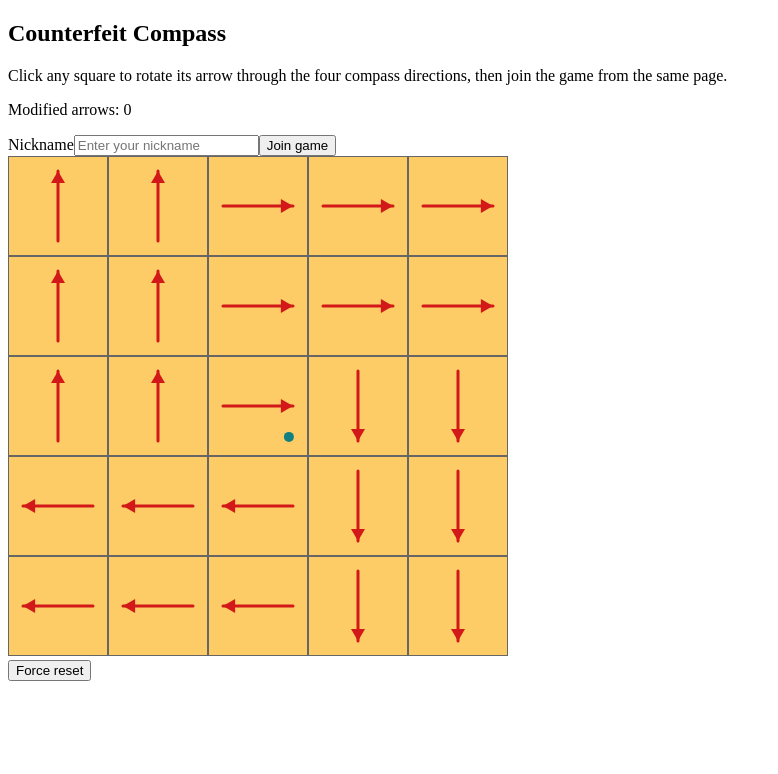
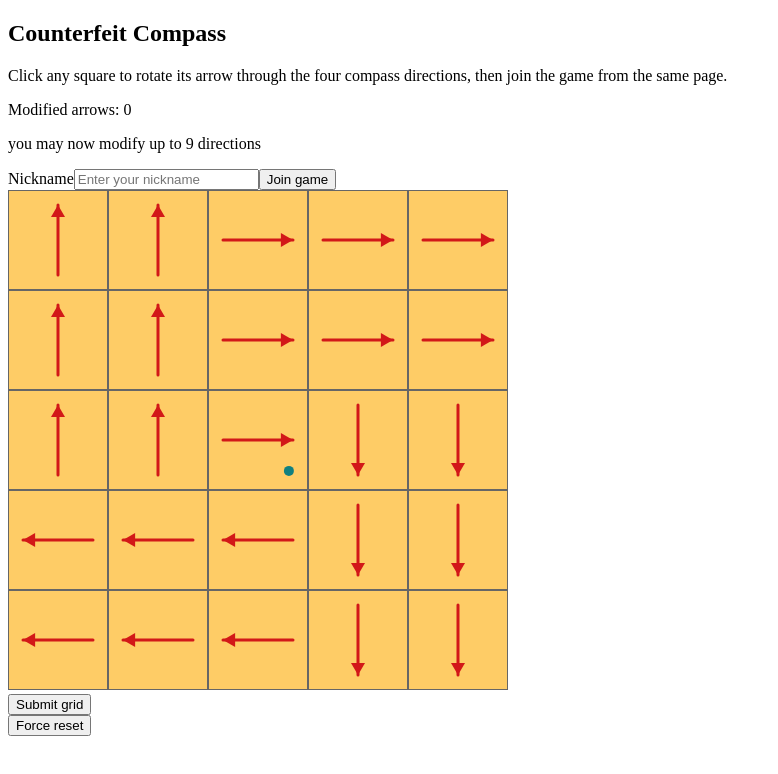
Before and after one commit to ajuggler/midnight-games, a React (Vite) app in the folder frontend/: page / in a window 1280 px wide. Shown: the top 774 px of the page, without its empty margins (0-778 px from the left). Built offline with nearby package versions, Linux system fonts and the light colour scheme; the HTML template or start-up script is replaced by a standard one.

Commit message:
Added 'Submit grid'

```diff
--- a/frontend/src/App.tsx
+++ b/frontend/src/App.tsx
@@ -4,6 +4,8 @@ import {
   countModifiedArrows,
   createInitialDirections,
   cycleDirectionAt,
+  gridFromDirections,
+  MAX_MODIFIED_ARROWS,
   type DirectionsState,
 } from "./compass"
 
@@ -26,12 +28,14 @@ export default function App() {
   )
   const [nickname, setNickname] = useState("")
   const [joinStatus, setJoinStatus] = useState<RequestStatus>("idle")
+  const [submitGridStatus, setSubmitGridStatus] = useState<RequestStatus>("idle")
   const [resetStatus, setResetStatus] = useState<RequestStatus>("idle")
   const [message, setMessage] = useState("")
   const [errorMessage, setErrorMessage] = useState("")
 
   async function handleJoin() {
     setJoinStatus("loading")
+    setSubmitGridStatus("idle")
     setResetStatus("idle")
     setMessage("")
     setErrorMessage("")
@@ -62,9 +66,44 @@ export default function App() {
     }
   }
 
+  async function handleSubmitGrid() {
+    setSubmitGridStatus("loading")
+    setJoinStatus("idle")
+    setResetStatus("idle")
+    setMessage("")
+    setErrorMessage("")
+
+    try {
+      const response = await fetch("/submitGrid", {
+        method: "POST",
+        credentials: "include",
+        headers: {
+          "Content-Type": "application/json",
+        },
+        body: JSON.stringify({
+          directions_grid: gridFromDirections(directions),
+        }),
+      })
+
+      if (!response.ok) {
+        const errorPayload = (await response.json().catch(() => ({}))) as ApiError
+        throw new Error(errorPayload.error ?? "Unable to submit the grid")
+      }
+
+      setSubmitGridStatus("success")
+      setMessage("Grid submitted successfully.")
+    } catch (error) {
+      setSubmitGridStatus("error")
+      setErrorMessage(
+        error instanceof Error ? error.message : "Unable to submit the grid"
+      )
+    }
+  }
+
   async function handleForceReset() {
     setResetStatus("loading")
     setJoinStatus("idle")
+    setSubmitGridStatus("idle")
     setMessage("")
     setErrorMessage("")
 
@@ -95,7 +134,9 @@ export default function App() {
 
   const modifiedCount = countModifiedArrows(directions)
   const isJoinBusy = joinStatus === "loading"
+  const isSubmitBusy = submitGridStatus === "loading"
   const isResetBusy = resetStatus === "loading"
+  const isBusy = isJoinBusy || isSubmitBusy || isResetBusy
 
   return (
     <main className="page">
@@ -108,6 +149,9 @@ export default function App() {
           </p>
           <p className="counter" aria-live="polite">
             Modified arrows: <span>{modifiedCount}</span>
+          </p>
+          <p className="legend">
+            you may now modify up to {MAX_MODIFIED_ARROWS} directions
           </p>
         </div>
 
@@ -128,13 +172,24 @@ export default function App() {
             type="button"
             className="button primary"
             onClick={handleJoin}
-            disabled={isJoinBusy || isResetBusy}
+            disabled={isBusy}
           >
             {isJoinBusy ? "Joining..." : "Join game"}
           </button>
         </div>
 
         <CompassCanvas directions={directions} onCellClick={handleCellClick} />
+
+        <div className="board-actions">
+          <button
+            type="button"
+            className="button primary"
+            onClick={handleSubmitGrid}
+            disabled={isBusy}
+          >
+            {isSubmitBusy ? "Submitting grid..." : "Submit grid"}
+          </button>
+        </div>
 
         <div className="status-panel" aria-live="polite">
           {message ? <p className="status-message success">{message}</p> : null}
@@ -148,7 +203,7 @@ export default function App() {
             type="button"
             className="button secondary"
             onClick={handleForceReset}
-            disabled={isJoinBusy || isResetBusy}
+            disabled={isBusy}
           >
             {isResetBusy ? "Resetting..." : "Force reset"}
           </button>
--- a/frontend/src/compass.ts
+++ b/frontend/src/compass.ts
@@ -1,12 +1,14 @@
 export const GRID_SIZE = 5
 export const CANVAS_SIZE = 500
 export const CELL_SIZE = CANVAS_SIZE / GRID_SIZE
+export const MAX_MODIFIED_ARROWS = 9
 const SQUARE_SCALE = CELL_SIZE / Math.sqrt(2)
 const ARROW_SCALE = CELL_SIZE * 0.35
 const MARKER_COLOR = "rgb(16, 128, 128)"
 
 export type Direction = 0 | 1 | 2 | 3
 export type DirectionsState = Direction[]
+export type DirectionsGrid = Direction[][]
 export type Point = {
   x: number
   y: number
@@ -49,11 +51,32 @@ export function countModifiedArrows(directionsState: DirectionsState): number {
   }, 0)
 }
 
+export function gridFromDirections(directionsState: DirectionsState): DirectionsGrid {
+  const grid: DirectionsGrid = []
+
+  for (let i = 0; i < GRID_SIZE; i += 1) {
+    const row: Direction[] = []
+    for (let j = 0; j < GRID_SIZE; j += 1) {
+      row.push(directionsState[i * GRID_SIZE + j])
+    }
+    grid.push(row)
+  }
+
+  return grid
+}
+
 export function cycleDirectionAt(
   directionsState: DirectionsState,
   index: number
 ): DirectionsState {
   if (index < 0 || index >= directionsState.length) {
+    return directionsState
+  }
+
+  const modifiedCount = countModifiedArrows(directionsState)
+  const isCurrentlyDefault = directionsState[index] === defaultDirections[index]
+
+  if (isCurrentlyDefault && modifiedCount >= MAX_MODIFIED_ARROWS) {
     return directionsState
   }
 
--- a/frontend/src/styles.css
+++ b/frontend/src/styles.css
@@ -94,6 +94,13 @@ h1 {
   color: var(--primary);
 }
 
+.legend {
+  margin: 10px 0 0;
+  font-size: 0.95rem;
+  line-height: 1.5;
+  color: var(--text-soft);
+}
+
 .join-panel {
   width: min(100%, 560px);
   display: grid;
@@ -173,6 +180,12 @@ h1 {
   background: rgba(255, 255, 255, 0.34);
 }
 
+.board-actions {
+  width: min(100%, 560px);
+  display: flex;
+  justify-content: center;
+}
+
 .status-panel {
   width: min(100%, 560px);
   min-height: 28px;
```
